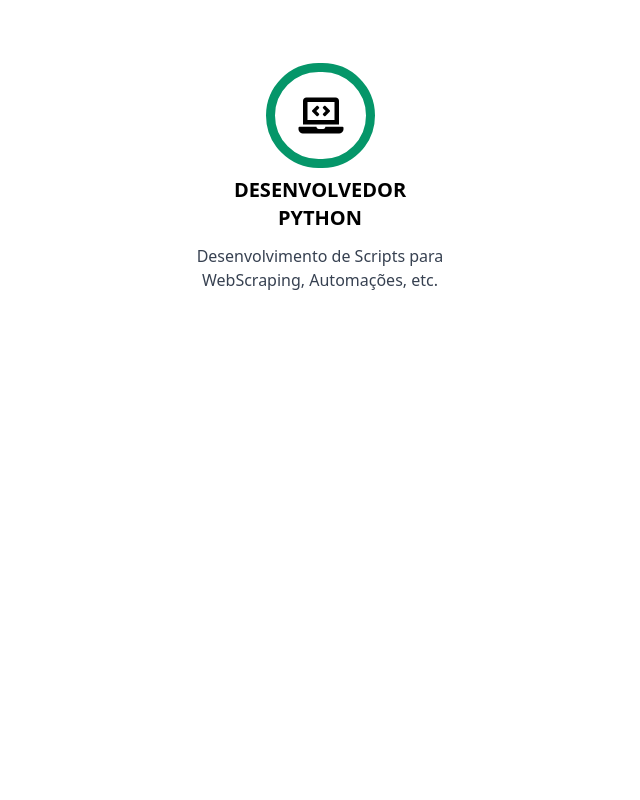
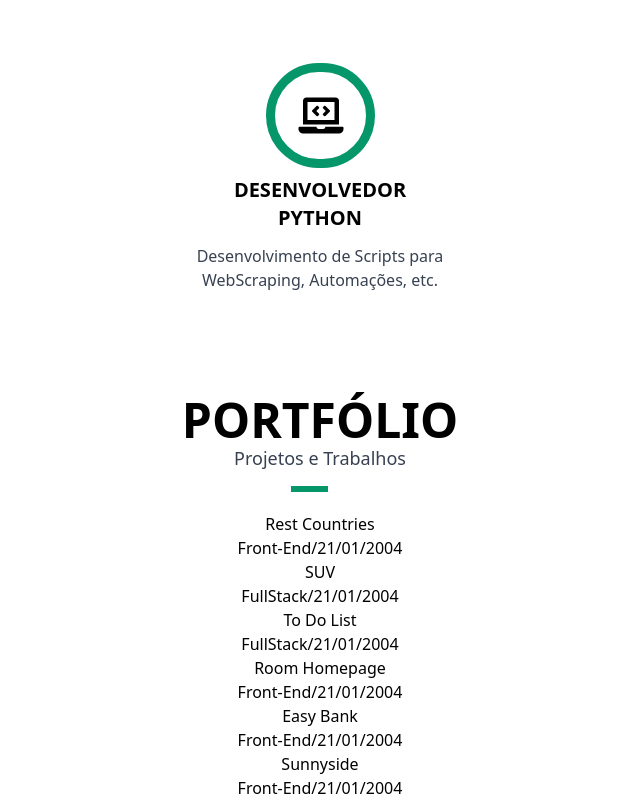
Before and after one commit to Samuel0102/elmusa-portfolio-vue, a Vue app: page / in a window 1280 px wide. Shown: the part 4173-4973 px from the top of the page, without its empty margins (320-960 px from the left). Before the commit the page ends 4505 px from the top, so only its background shows below. Built offline with nearby package versions, Linux system fonts and the light colour scheme.

Commit message:
ThePortfolio Area

```diff
--- a/src/App.vue
+++ b/src/App.vue
@@ -4,7 +4,8 @@
     <main>
       <TheHome />
       <TheAbout />
-      <TheServices/>
+      <TheServices />
+      <ThePortfolio />
     </main>
   </div>
 </template>
@@ -13,6 +14,7 @@
 import TheAbout from './components/TheAbout.vue'
 import TheHeader from "./components/TheHeader.vue"
 import TheHome from "./components/TheHome.vue"
+import ThePortfolio from './components/ThePortfolio.vue'
 import TheServices from './components/TheServices.vue'
 
 export default {
@@ -21,7 +23,8 @@ export default {
     TheHeader,
     TheHome,
     TheAbout,
-    TheServices
+    TheServices,
+    ThePortfolio
   }
 }
 </script>
--- /dev/null
+++ b/src/components/ProjectCard.vue
@@ -0,0 +1,17 @@
+<template>
+  <article>
+      <img>
+      <h3>{{ project.name }}</h3>
+      <span>{{project.type}}</span>/<span>{{project.data}}</span>
+  </article>
+</template>
+
+<script>
+export default {
+    props: ['project']
+}
+</script>
+
+<style scoped>
+
+</style>
--- /dev/null
+++ b/src/components/ThePortfolio.vue
@@ -0,0 +1,43 @@
+<template>
+  <section id="portfolio" class="w-72 mx-auto text-center">
+    <h2 class="text-5xl font-bold mt-16">PORTFÓLIO</h2>
+    <p class="mb-10 text-lg text-gray-700 relative " id="portfolio-desc">Projetos e Trabalhos</p>
+
+    <div id="projects">
+        <ProjectCard v-for="(project, index) in projects" :project="project" :key="index" />
+    </div>
+  </section>
+</template>
+
+<script>
+import ProjectCard from './ProjectCard.vue'
+export default {
+  components: { ProjectCard },
+    data(){
+        return {
+            projects: [
+                {name: "Rest Countries", type: "Front-End", data: "21/01/2004"},
+                {name: "SUV", type: "FullStack", data: "21/01/2004"},
+                {name: "To Do List", type: "FullStack", data: "21/01/2004"},
+                {name: "Room Homepage", type: "Front-End", data: "21/01/2004"},
+                {name: "Easy Bank", type: "Front-End", data: "21/01/2004"},
+                {name: "Sunnyside", type: "Front-End", data: "21/01/2004"},
+
+            ]
+        }
+    }
+}
+</script>
+
+<style scoped>
+    #portfolio-desc::before{
+        content: " ";
+        width: 37px;
+        border: 3px solid;
+        @apply text-green-600;
+        position: absolute;
+        bottom: -20px;
+        left: 40%;
+        right: 50%;
+    }
+</style>
```
